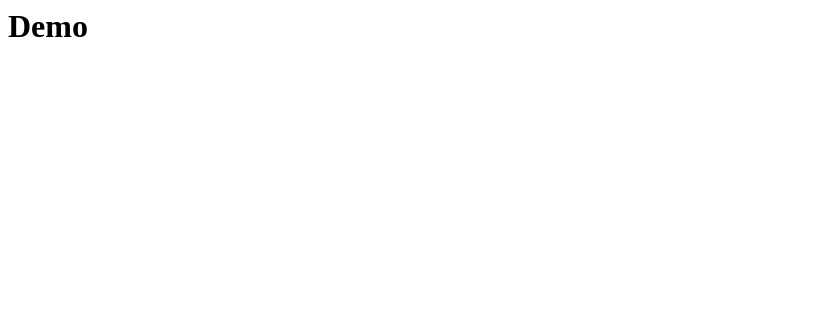
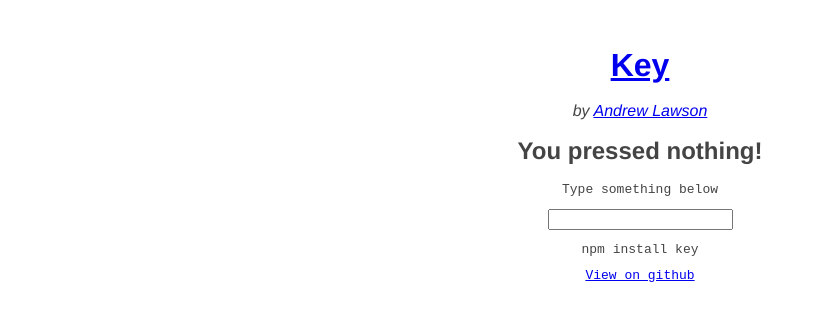
Before and after one commit to adlawson/coffee-key, a plain HTML site: page index.html in a window 1280 px wide. Shown: the whole page, without its empty margins (0-816 px from the left). Drawn offline with nearby package versions, Linux system fonts and the light colour scheme.

Commit message:
Updated demo page

```diff
--- a/demo.js
+++ b/demo.js
@@ -2,13 +2,39 @@
 
     $.fn.demo = function () {
 
-        var alert = $(this);
 
-        $(window).on('keyup', function(event) {
+        settings = {
+            alert: '[data-role="alert"] span',
+            debug: '[data-role="debug"]',
+            input: '[data-role="input"]'
+        };
+
+
+        var container = $(this);
+        var alert = container.find(settings.alert).eq(0);
+        var debug = container.find(settings.debug).eq(0);
+        var input = container.find(settings.input).eq(0);
+
+
+        // Update feedback info
+        var feedback = function(event) {
             event.preventDefault();
 
             var pressed = key.get(event.which);
-            alert.text(pressed ? pressed.code : 'Undefined');
+
+            alert.text(pressed ? '"' + pressed.name + '"' : 'Undefined');
+            debug.html(pressed ? JSON.stringify(pressed) : '<a href="">Send us a pull request</a> to add this key to the library');
+        };
+
+
+        // Listen to most keys on keyup
+        $(input).on('keyup', feedback);
+
+        // Some keys should be listened to on keydown
+        $(input).on('keydown', function(event) {
+            if (key.is(key.code.special.tab, event.which)) {
+                feedback(event);
+            }
         });
 
     };
--- a/index.html
+++ b/index.html
@@ -1,17 +1,55 @@
 <html>
 <head>
-    <title>Key &ndash adlawson</title>
+    <title>Key &ndash; adlawson</title>
+    <style type="text/css">
+        .grid {
+            color: #444;
+            font-family: 'Helvetica Neue',Helvetica,Arial,sans-serif;
+            line-height: 1;
+            margin: 0 auto;
+            padding: 20px;
+            text-align: center;
+            width: 600px;
+        }
+        ul {
+            list-style:none;
+            margin:0;
+            padding:0;
+        }
+    </style>
 </head>
 <body>
 
-    <h1>Demo</h1>
+    <div class="grid">
 
-    <div data-role="alert"></div>
+        <div class="main">
+
+            <div>
+                <h1><a href="https://github.com/adlawson/key">Key</a></h1>
+                <cite><em>by</em> <a href="https://github.com/adlawson">Andrew Lawson</a></cite>
+            </div>
+
+            <h2 data-role="alert">You pressed <span>nothing!</span></h2>
+
+            <pre data-role="debug">Type something below</pre>
+
+            <input data-role="input" type="text"/>
+
+        </div>
+
+        <ul class="footer">
+
+            <li><pre>npm install key</pre></li>
+            <li><pre><a href="https://github.com/adlawson/key">View on github</a></pre></li>
+
+        </ul>
+
+    </div>
 
     <script src="http://raw.github.com/adlawson/key/master/client/key.js"></script>
     <script src="http://ajax.googleapis.com/ajax/libs/jquery/1.8.0/jquery.min.js"></script>
     <script src="demo.js"></script>
-    <script type="text/javascript">$('[data-role="alert"]').demo()</script>
+    <script type="text/javascript">$('.grid').demo()</script>
 
 </body>
 </html>
```
